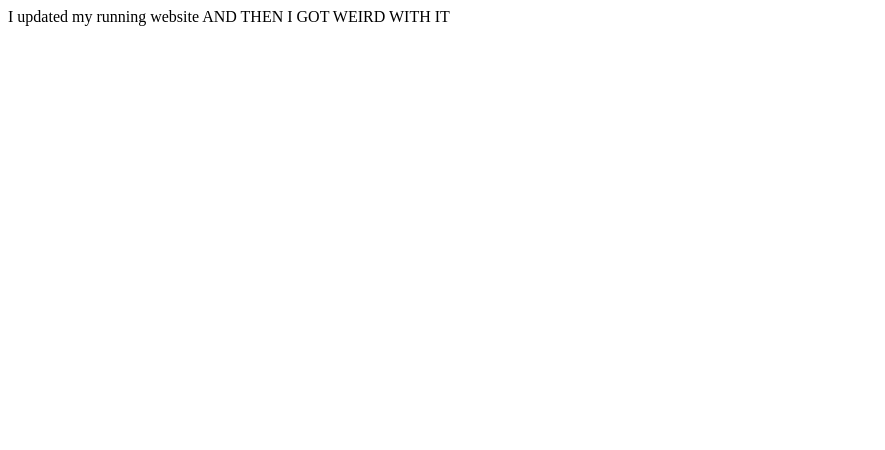
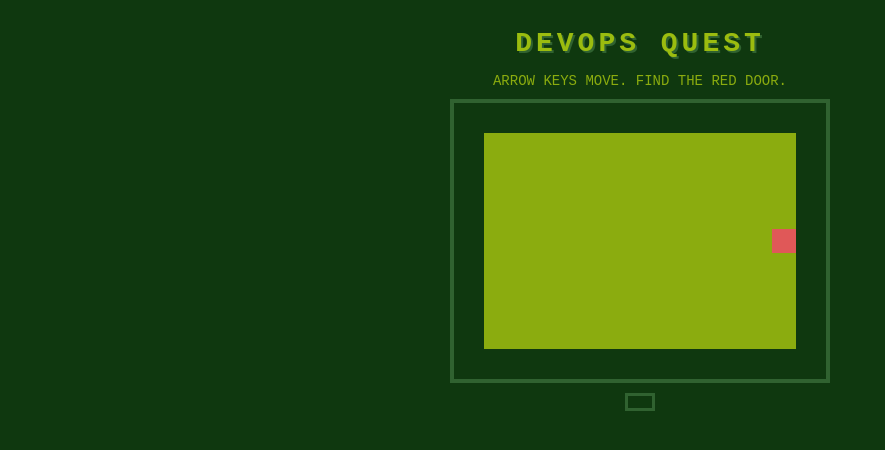
Before and after one commit to MeepTheTendie/devops-learning, a plain HTML site: page index.html in a window 1280 px wide. Shown: the whole page, without its empty margins (0-885 px from the left). Drawn offline with Linux system fonts and the light colour scheme.

Commit message:
Add walkable GBC-style room with exit door

```diff
--- /dev/null
+++ b/game.js
@@ -0,0 +1,63 @@
+const MAP = [
+  "###############",
+  "#.............#",
+  "#.............#",
+  "#.............#",
+  "#.............#",
+  "#............D#",
+  "#.............#",
+  "#.............#",
+  "#.............#",
+  "#.............#",
+  "###############",
+];
+const TILE = 24;
+const room = document.getElementById("room");
+const player = document.getElementById("player");
+const statusEl = document.getElementById("status");
+let x = 1;
+let y = 1;
+
+for (let ry = 0; ry < MAP.length; ry++) {
+  for (let rx = 0; rx < MAP[ry].length; rx++) {
+    const ch = MAP[ry][rx];
+    const tile = document.createElement("div");
+    tile.className = "tile " + (ch === "#" ? "wall" : ch === "D" ? "door" : "floor");
+    tile.style.left = rx * TILE + "px";
+    tile.style.top = ry * TILE + "px";
+    room.appendChild(tile);
+  }
+}
+
+function draw() {
+  player.style.left = x * TILE + "px";
+  player.style.top = y * TILE + "px";
+}
+
+function tryMove(dx, dy) {
+  const nx = x + dx;
+  const ny = y + dy;
+  const ch = MAP[ny][nx];
+  if (ch === "#") {
+    statusEl.textContent = "WALL";
+    console.log("wall blocks " + nx + "," + ny);
+    return;
+  }
+  x = nx;
+  y = ny;
+  if (ch === "D") {
+    statusEl.textContent = "EXIT FOUND";
+    console.log("exit reached");
+  }
+  draw();
+}
+
+document.addEventListener("keydown", (event) => {
+  const moves = { ArrowUp: [0, -1], ArrowDown: [0, 1], ArrowLeft: [-1, 0], ArrowRight: [1, 0] };
+  const move = moves[event.key];
+  if (!move) return;
+  event.preventDefault();
+  tryMove(move[0], move[1]);
+});
+
+draw();
--- a/index.html
+++ b/index.html
@@ -1,2 +1,16 @@
-I updated my running website
-AND THEN I GOT WEIRD WITH IT
+<!doctype html>
+<html lang="en">
+<head>
+<meta charset="utf-8">
+<meta name="viewport" content="width=device-width, initial-scale=1">
+<title>DevOps Quest</title>
+<link rel="stylesheet" href="style.css">
+</head>
+<body>
+<h1>DEVOPS QUEST</h1>
+<p class="tag">ARROW KEYS MOVE. FIND THE RED DOOR.</p>
+<div id="room"></div>
+<p id="status"></p>
+<script src="game.js"></script>
+</body>
+</html>
--- /dev/null
+++ b/style.css
@@ -0,0 +1,55 @@
+* { box-sizing: border-box; }
+
+body {
+  margin: 0;
+  min-height: 100vh;
+  display: flex;
+  flex-direction: column;
+  align-items: center;
+  gap: 14px;
+  background: #0f380f;
+  color: #8bac0f;
+  font: 14px monospace;
+}
+
+h1 {
+  letter-spacing: 4px;
+  margin: 28px 0 0;
+  color: #9bbc0f;
+  text-shadow: 2px 2px 0 #306230;
+}
+
+.tag { margin: 0; }
+
+#room {
+  box-sizing: content-box;
+  position: relative;
+  width: 360px;
+  height: 264px;
+  background: #8bac0f;
+  border: 6px solid #0f380f;
+  outline: 4px solid #306230;
+}
+
+.tile { position: absolute; width: 24px; height: 24px; }
+.wall { background: #0f380f; }
+.floor { background: #8bac0f; }
+.door { background: #e05858; }
+
+#player {
+  position: absolute;
+  width: 24px;
+  height: 24px;
+  background: #fffbe6;
+  border: 3px solid #306230;
+  z-index: 2;
+}
+
+#status {
+  min-height: 1.2em;
+  margin: 0;
+  padding: 6px 12px;
+  border: 3px solid #306230;
+  background: #0f380f;
+  color: #9bbc0f;
+}
```
